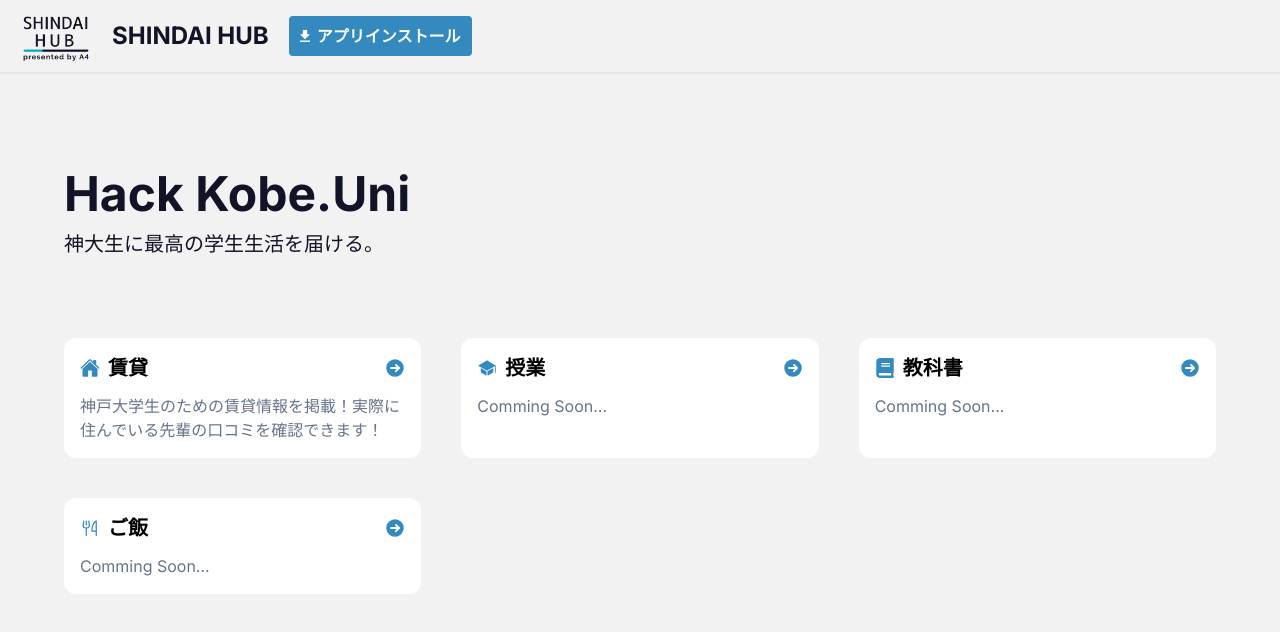
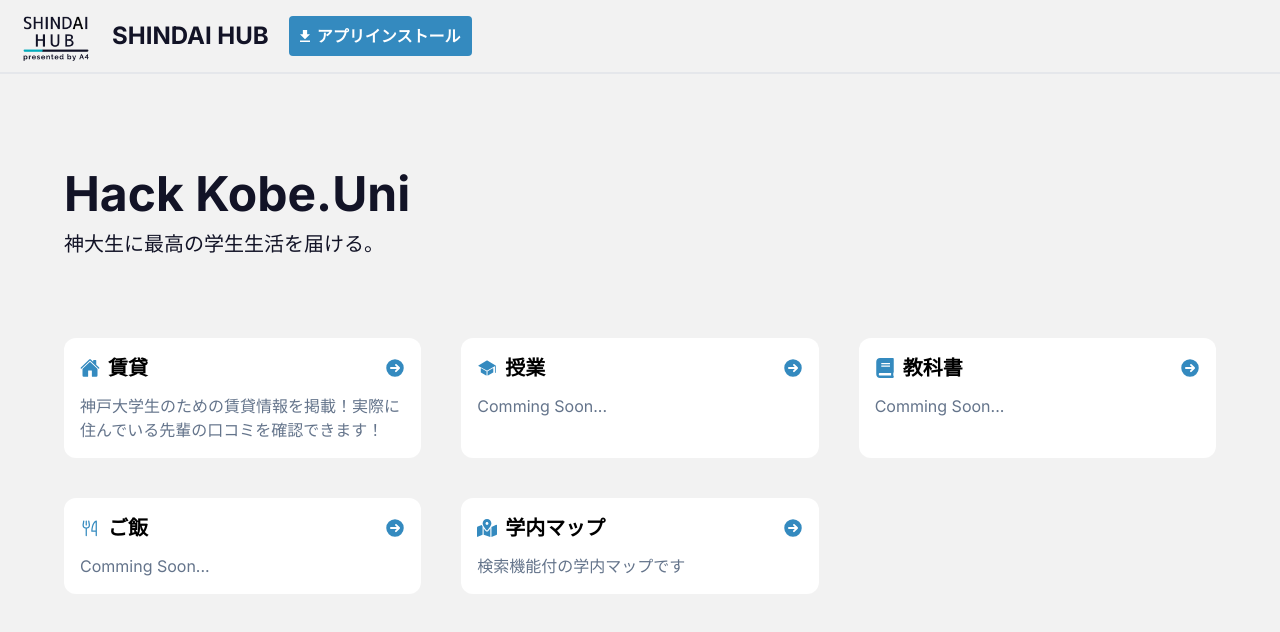
Before and after one commit to A4-dev-team/shindaihub, a Next.js app: page / in a window 1280 px wide. Shown: the top 632 px of the page. Built offline with nearby package versions, Linux system fonts and the light colour scheme.

Commit message:
[add]ホームに学内マップのServiceBlockを追加

```diff
--- a/app/page.tsx
+++ b/app/page.tsx
@@ -1,7 +1,7 @@
 import { IoHome } from "react-icons/io5";
 import { IoIosSchool } from "react-icons/io";
 import { PiForkKnife } from "react-icons/pi";
-import { FaBook } from "react-icons/fa";
+import { FaBook, FaMapMarkedAlt } from "react-icons/fa";
 import { ServiceBlock, ServiceBlockProps } from "@/components/serviceBlock";
 
 // サービス追加する時はここに追加
@@ -35,6 +35,13 @@ const serviceBlockPropsList: ServiceBlockProps[] = [
         IconElement: <PiForkKnife />,
         textContent: ["Comming Soon..."],
         isDisabled: true,
+    },
+    {
+        serviceName: "学内マップ",
+        url: "/campus-map",
+        IconElement: <FaMapMarkedAlt />,
+        textContent: ["検索機能付の学内マップです"],
+        isDisabled: false,
     },
 ];
 
```
